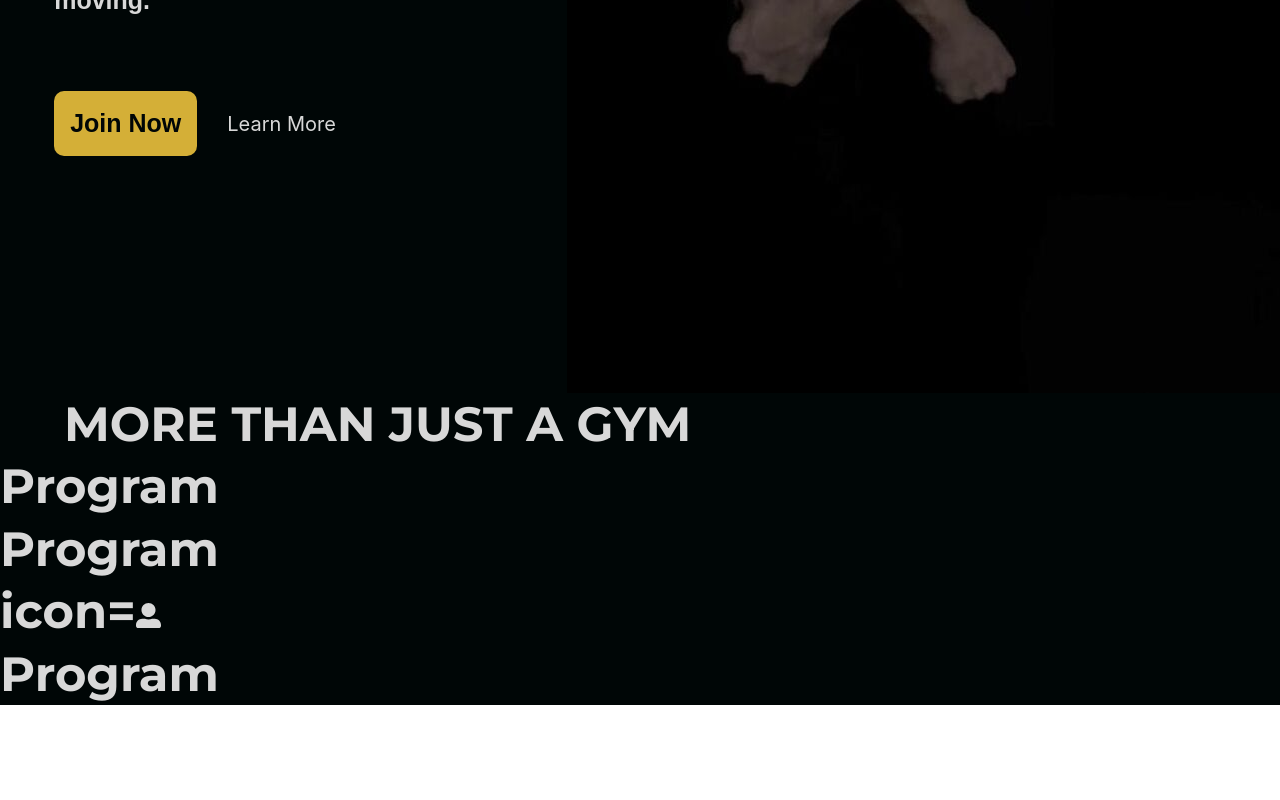
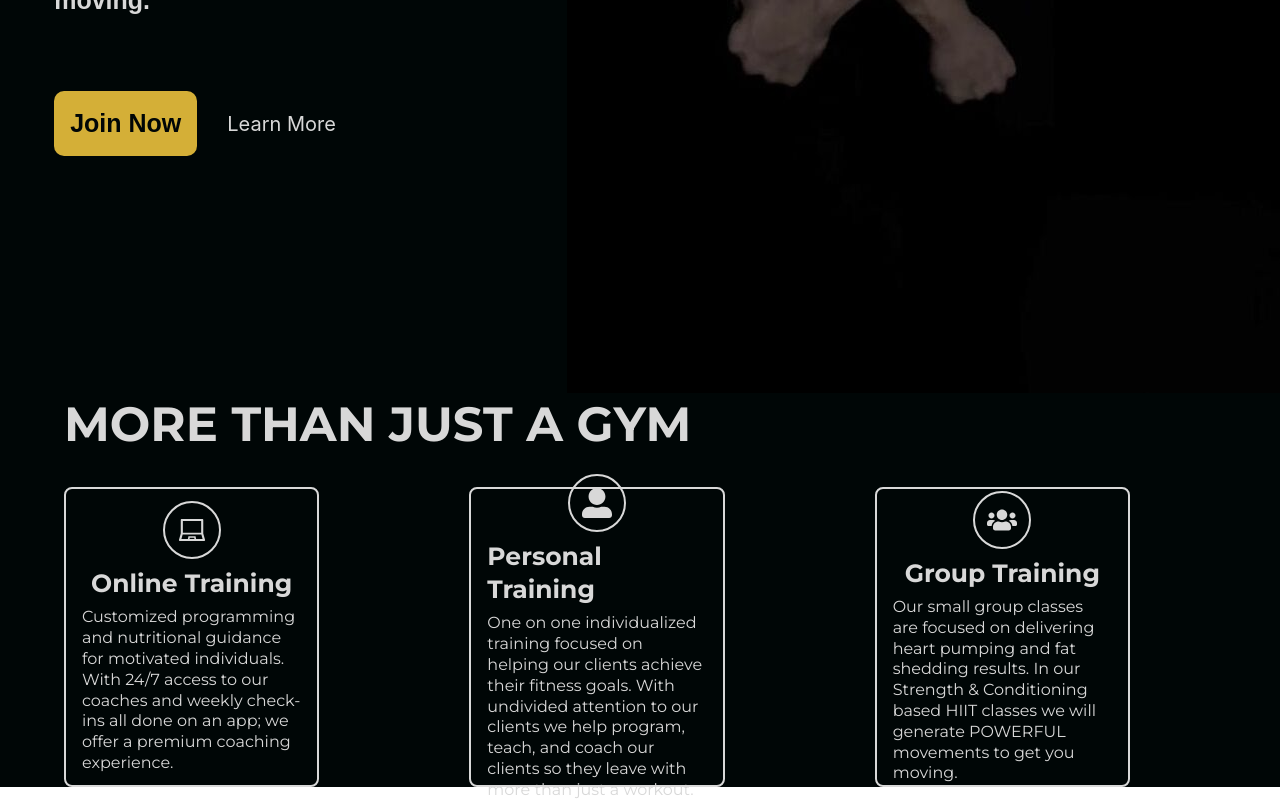
Before and after one commit to wichen42/gym-portal, a React (Vite) app: page / in a window 1280 px wide. Shown: the part 900-1700 px from the top of the page. Before the commit the page ends 1605 px from the top, so only its background shows below. Built offline with nearby package versions, Linux system fonts and the light colour scheme.

Commit message:
style program component

```diff
--- a/src/components/Program.jsx
+++ b/src/components/Program.jsx
@@ -1,7 +1,11 @@
 
-const Program = () => {
+const Program = ({title, desc, icon}) => {
 return (
-    <div>Program</div>
+    <div className="program-container">
+        <div className="icon-container">{icon}</div>
+        <h2>{title}</h2>
+        <p>{desc}</p>
+    </div>
 )
 }
 
--- a/src/components/Programs.jsx
+++ b/src/components/Programs.jsx
@@ -24,26 +24,26 @@
                     title={online.title}
                     desc={online.desc}
                     icon={
-                        <IconContext.Provider value={{size: "25px"}}>
+                        <IconContext.Provider value={{size: "30px"}}>
                             <AiOutlineLaptop />
                         </IconContext.Provider>
-                    }/>
+                }/>
                 <Program
                     title={personal.title}
-                    desc={personal.desc}/>
+                    desc={personal.desc}
                     icon={
-                        <IconContext.Provider value={{size: "25px"}}>
+                        <IconContext.Provider value={{size: "30px"}}>
                             <FaUserAlt />
                         </IconContext.Provider>
-                    }
+                }/>
                 <Program
                     title={group.title}
                     desc={group.desc}
                     icon={
-                        <IconContext.Provider value={{size: "25px"}}>
+                        <IconContext.Provider value={{size: "30px"}}>
                             <FaUsers />
                         </IconContext.Provider>
-                    }/>
+                }/>
             </div>
         </div>
     )
--- a/src/css/framework/local/partials/_elements.css
+++ b/src/css/framework/local/partials/_elements.css
@@ -1 +1,2 @@
 @import './elements/button.css';
+@import './elements/program.css';
--- a/src/css/framework/local/partials/components/programs.css
+++ b/src/css/framework/local/partials/components/programs.css
@@ -8,5 +8,11 @@
 
     h1 {
         margin-left: 5%;
+        margin-bottom: 32rem;
     }
 }
+
+.programs {
+    display: flex;
+    margin-left: 5%;
+}
--- /dev/null
+++ b/src/css/framework/local/partials/elements/program.css
@@ -0,0 +1,33 @@
+.program-container {
+    display: flex;
+    align-items: center;
+    justify-content: center;
+    flex-direction: column;
+    border: 2px solid var(--off-white);
+    border-radius: 8rem;
+    padding: 16rem;
+    width: 30%;
+    height: 300rem;
+    margin-right: 150rem;
+
+    .icon-container {
+        border: 2px solid var(--off-white);
+        border-radius: 50%;
+        display: flex;
+        align-items: center;
+        justify-content: center;
+        padding: 12rem;
+        margin-bottom: 8rem;
+    }
+
+    h2 {
+        font-size: 25rem;
+        margin-bottom: 8rem;
+    }
+
+    p {
+        font-size: 16rem;
+        font-weight: 400;
+        max-width: 355rem;
+    }
+}
```
